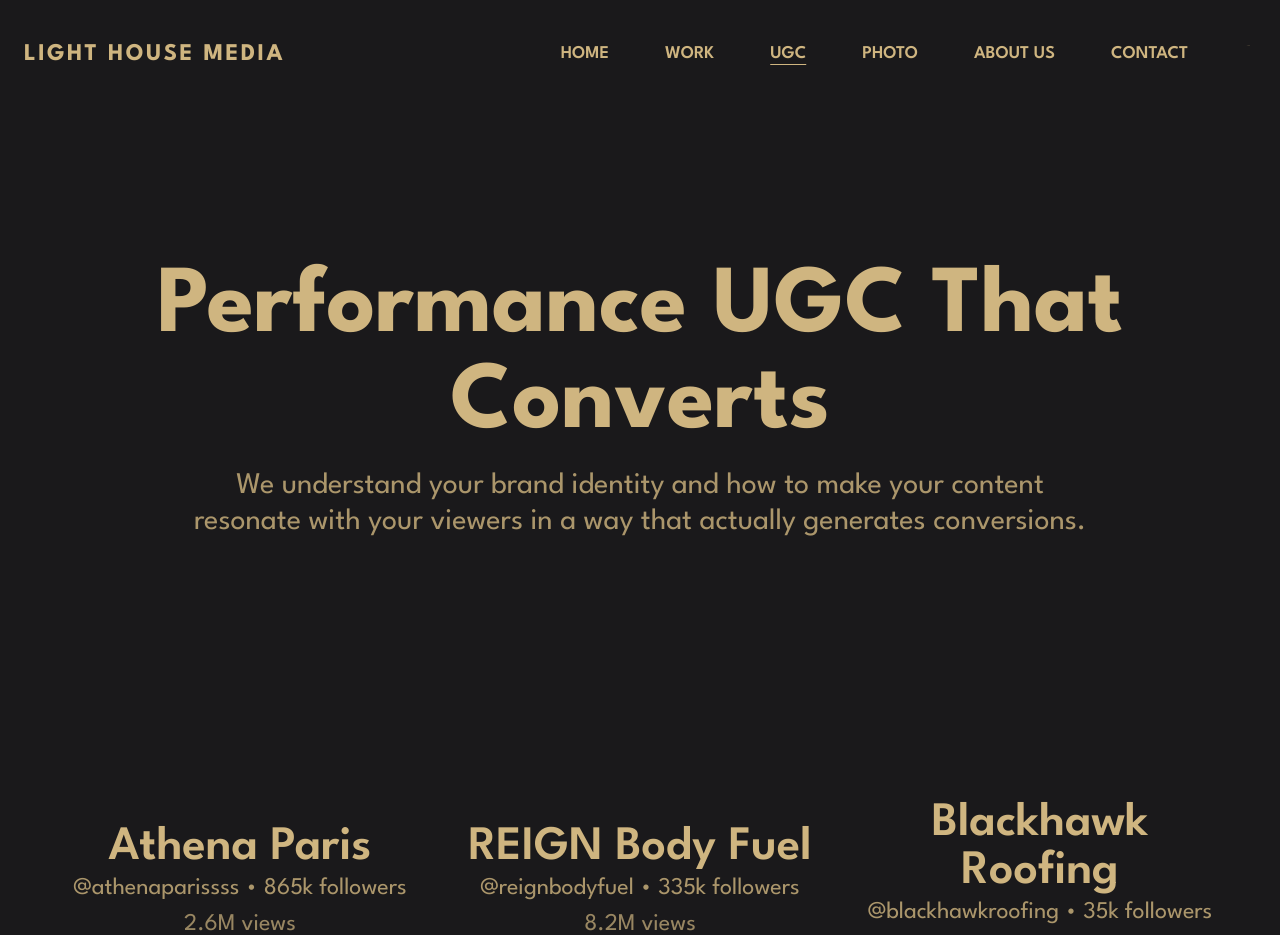
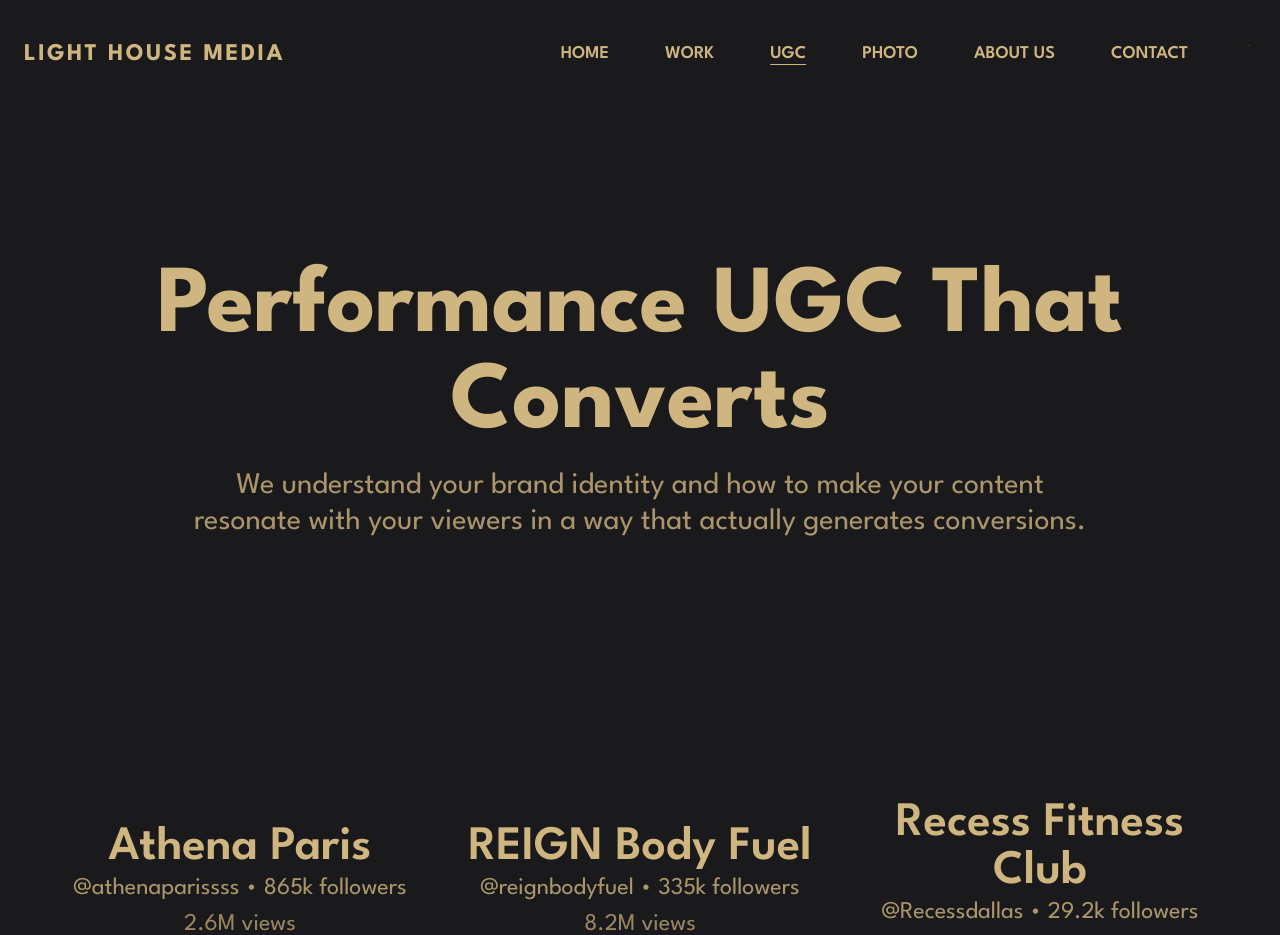
Before and after one commit to lighthousemediateam/lhmsite, a Next.js app: page /ugc in a window 1280 px wide. Shown: the top 935 px of the page. Built offline with nearby package versions, Linux system fonts and the light colour scheme.

Commit message:
Updated UGC Page

```diff
--- a/app/ugc/page.tsx
+++ b/app/ugc/page.tsx
@@ -23,13 +23,13 @@ const reels = [
     link: 'https://www.instagram.com/reignbodyfuel/',
   },
   {
-    src: 'https://lhmcollective.b-cdn.net/ugc/video-3.mp4',
-    name: 'Blackhawk Roofing',
-    handle: '@blackhawkroofing',
-    followers: '35k',
+    src: 'https://lhmcollective.b-cdn.net/UGC-Content/Recess%20My%20Gym%20is%20just%20Different.mp4',
+    name: 'Recess Fitness Club',
+    handle: '@Recessdallas',
+    followers: '29.2k',
     caption: '“These results speak for themselves.”',
-    views: '640k',
-    link: 'https://www.instagram.com/blackhawkroofing/',
+    views: '14.4M',
+    link: 'https://www.instagram.com/RecessDallas/',
   },
   {
     src: 'https://lhmcollective.b-cdn.net/ugc/video-4.mp4',
```
